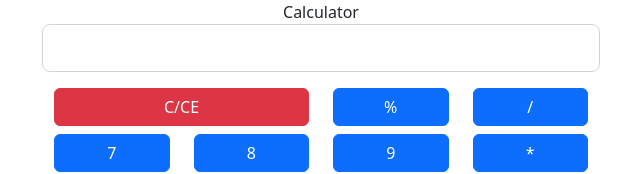
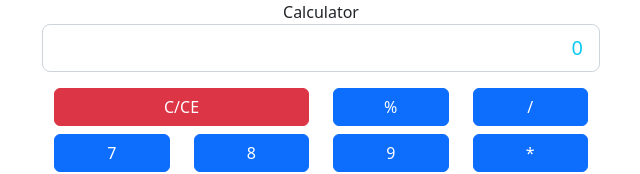
Before and after one commit to Roman-cas88/new-calculator, a React (Create React App) app: page / in a window 1280 px wide. Shown: the top 174 px of the page, without its empty margins (319-959 px from the left). Built offline with nearby package versions, Linux system fonts and the light colour scheme.

Commit message:
Update Calculator.jsx

```diff
--- a/src/Components/Calculator.jsx
+++ b/src/Components/Calculator.jsx
@@ -2,7 +2,7 @@ import React, { useState, useEffect } from 'react'
 import { Container, Row, Col, Button } from 'react-bootstrap'
 
 export const Calculator = () => {
-    const [value, setValue] = useState("")
+    const [value, setValue] = useState("0")
 
     const clickFunction = (e) => {
         if (value === ".") {
@@ -22,11 +22,11 @@ export const Calculator = () => {
     const clearFunction = () => {
         try {
             if (value==="Error") {
-                setValue("")
+                setValue("0")
             }
             else {setValue(value.slice(0, -1))}
         } catch (error) {
-            setValue("")
+            setValue("0")
         }
     }
     const convertFunction = () => {
@@ -53,7 +53,7 @@ export const Calculator = () => {
       if (value.length > 1 && value.charAt(0) === "0" && value.charAt(1) !== ".") {
         setValue(value.slice(1))
       }
-
+      else if (value === "") {setValue("0")}
     }, [value])
 
     const CustomBotton = (props) => {
```
